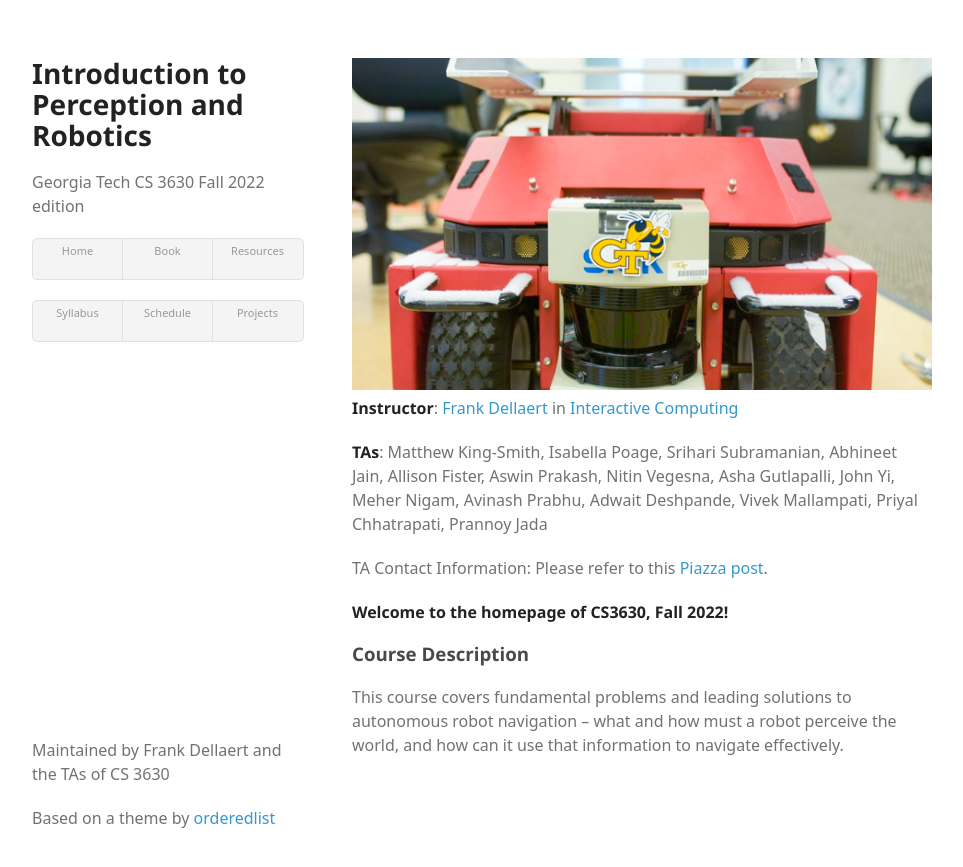
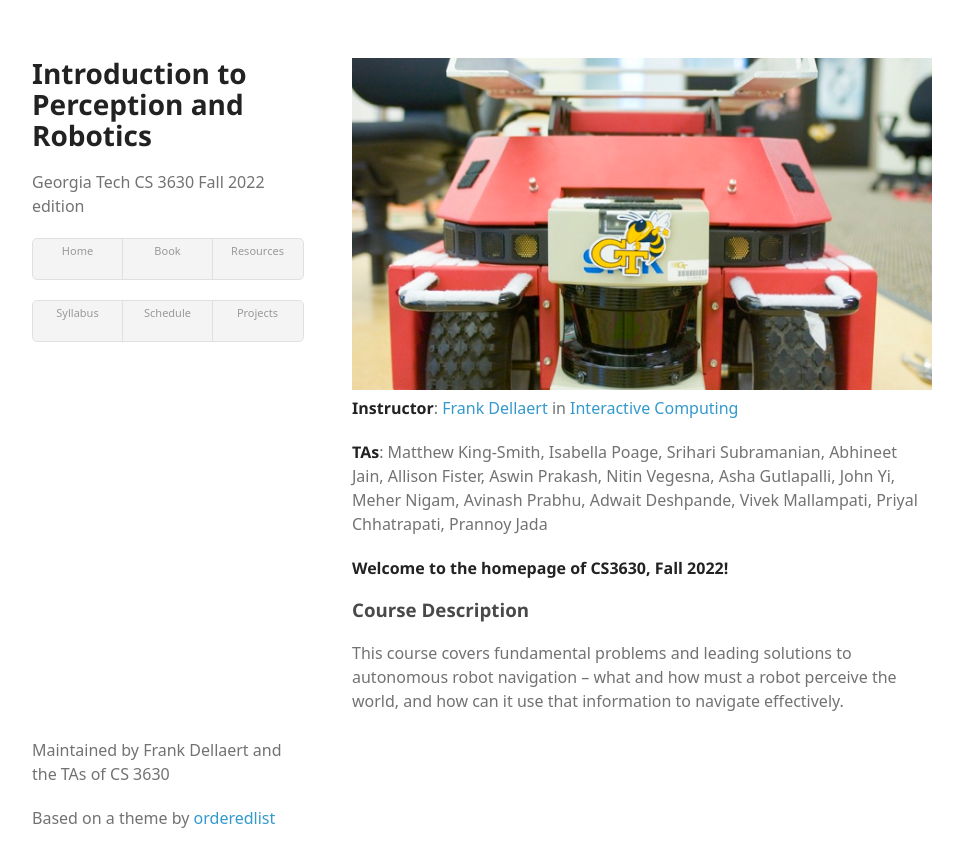
Before and after one commit to dellaert/22F-3630, a Jekyll site: the page built from index.html, in a window 1280 px wide. Shown: the top 867 px of the page, without its empty margins (158-1121 px from the left). Built offline with Jekyll 4.4.1, drawn with Linux system fonts in a browser that asks for light colours; some web fonts are replaced.

Commit message:
Removed Piazza hyperlink

```diff
--- a/index.html
+++ b/index.html
@@ -8,7 +8,6 @@ title: Introduction to Perception and Robotics
 <p><strong>TAs</strong>: Matthew King-Smith, Isabella Poage, Srihari Subramanian, Abhineet Jain, Allison Fister, Aswin Prakash,
     Nitin Vegesna, Asha Gutlapalli, John Yi, Meher Nigam, Avinash Prabhu, Adwait Deshpande, Vivek Mallampati, Priyal Chhatrapati, Prannoy Jada
 </p>
-<p>TA Contact Information: Please refer to this <a href="https://piazza.com/class/l6i6ciy0xhlov/post/7">Piazza post</a>.</p>
 <p><strong>Welcome to the homepage of CS3630, Fall 2022!</strong></p>
 <h3>
     <a id="course-description" class="anchor" href="#course-description" aria-hidden="true"><span aria-hidden="true"
```
